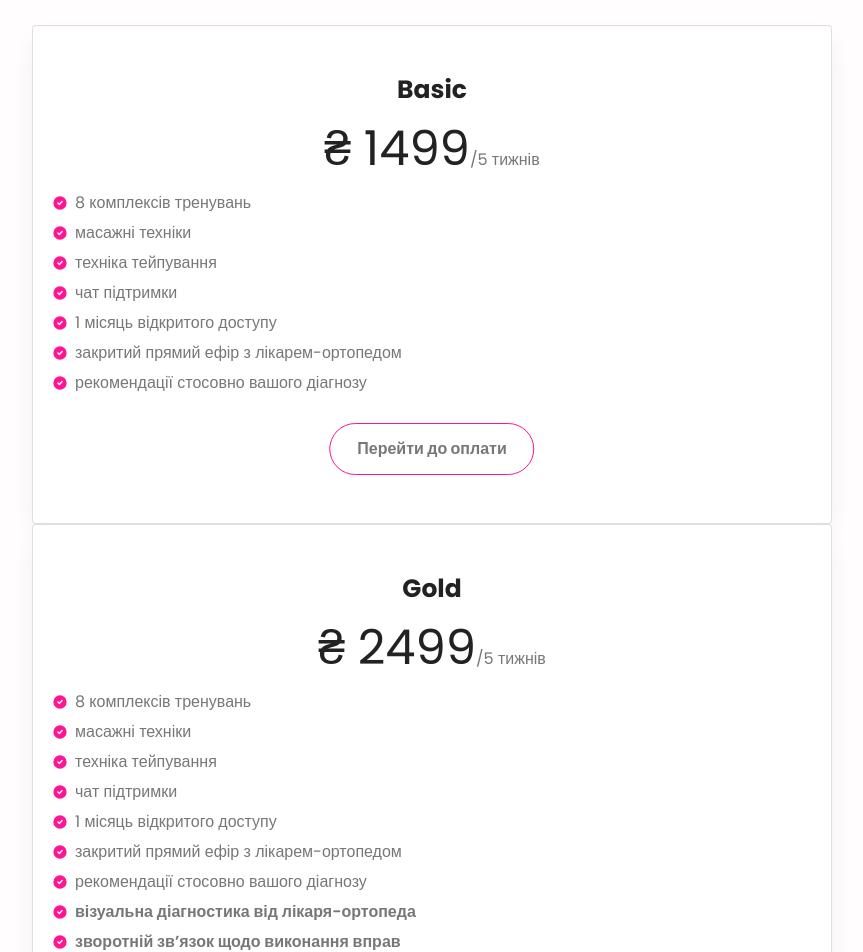
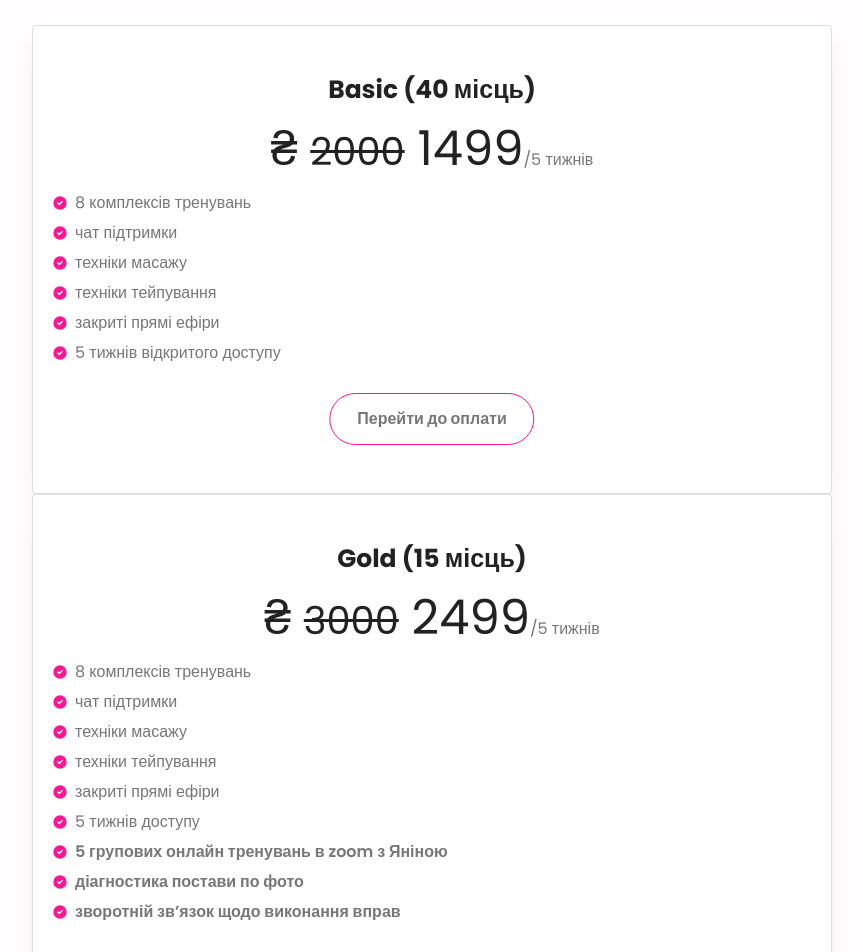
Before and after one commit to pussbb/nextjs-yanina, a Next.js app: page / in a window 1280 px wide. Shown: the part 2680-3632 px from the top of the page, without its empty margins (208-1071 px from the left). Built offline with nearby package versions, Linux system fonts and the light colour scheme; what tailwind-bootstrap-grid would draw is missing.

Commit message:
prices up

```diff
--- a/app/Sections/HealthyFeet/HealthyFeetPrices.tsx
+++ b/app/Sections/HealthyFeet/HealthyFeetPrices.tsx
@@ -3,19 +3,18 @@ import GreenCheck from '@/app/components/GreenCheck';
 
 const plans = [
     {
-        title: 'Basic',
+        title: 'Basic (40 місць)',
         subtitle: '',
-        price: 1499,
+        price:(<><small><s>2000</s></small> 1499</>),
         type: '5 тижнів',
         recommended: false,
         features: [
             '8 комплексів тренувань',
-            'масажні техніки',
-            'техніка тейпування',
             'чат підтримки',
-            '1 місяць відкритого доступу',
-            'закритий прямий ефір з лікарем-ортопедом',
-            'рекомендації стосовно вашого діагнозу',
+            'техніки масажу',
+            'техніки тейпування',
+            'закриті прямі ефіри',
+            '5 тижнів відкритого доступу'
         ],
         qr: {
             label: 'Проскануйте QR-код чтоб замовити',
@@ -28,23 +27,22 @@ const plans = [
         }
     },
     {
-        title: 'Gold',
+        title: 'Gold (15 місць)',
         subtitle: '',
-        price: 2499,
+        //price: 2499,
+        price:(<><small><s>3000</s></small> 2499</>),
         type: '5 тижнів',
         recommended: false,
         features: [
             '8 комплексів тренувань',
-            'масажні техніки',
-            'техніка тейпування',
             'чат підтримки',
-            '1 місяць відкритого доступу',
-            'закритий прямий ефір з лікарем-ортопедом',
-            'рекомендації стосовно вашого діагнозу',
-            (<b key='asdasdasd'>візуальна діагностика від лікаря-ортопеда</b>),
-            (<b key='asdasdas32323d'>зворотній звʼязок щодо виконання вправ</b>),
-            (<b key='asdasd2323asd'>2 онлайн зустрічі з яніною (60 хвилин тренування)</b>),
-            (<b key='asdas23wdasd'>рекомендації після завершення курсу</b>)
+            'техніки масажу',
+            'техніки тейпування',
+            'закриті прямі ефіри',
+            '5 тижнів доступу',
+            (<b key='awwwsdasdasd'>5 групових онлайн тренувань в zoom з Яніною</b>),
+            (<b key='23e23432432rcasf'>діагностика постави по фото</b>),
+            (<b key='sadasdsa'>зворотній звʼязок щодо виконання вправ</b>)
         ],
         button: {
             label: 'Перейти до оплати',
@@ -67,8 +65,8 @@ const plans = [
             '5 групових онлайн тренувань в zoom з Яніною',
             'діагностика постави по фото',
             'зворотній звʼязок щодо виконання вправ',
-            '5 індивідуальних тренувань з Яніною',
-            'особиста перевірка домашніх завдань',
+            (<b key='w222cdqwded'>5 індивідуальних тренувань з Яніною</b>),
+            (<b key='wqwxasxascdqwded'>особиста перевірка домашніх завдань</b>)
         ],
         button: {
             label: 'Перейти до оплати',
```
